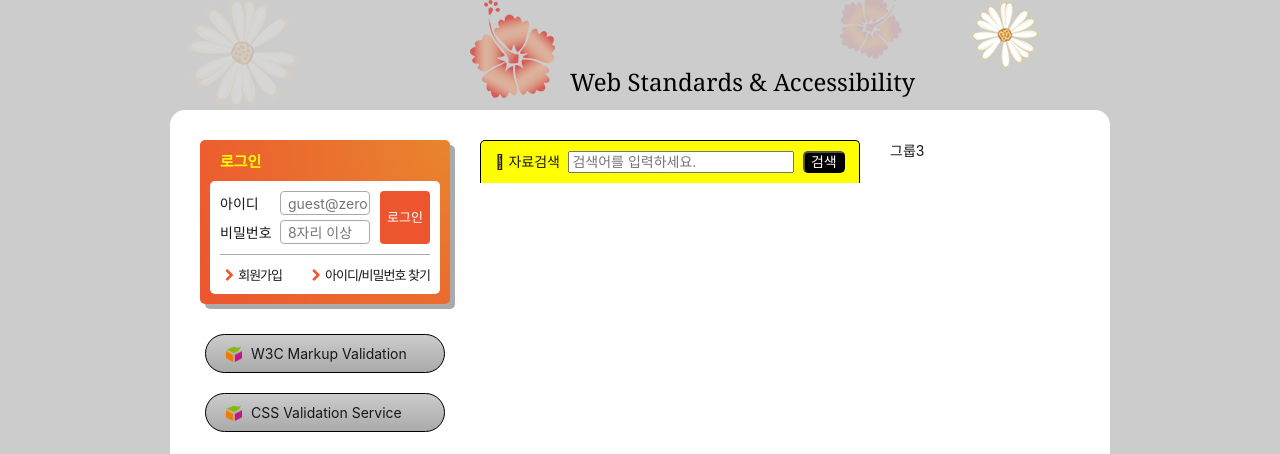
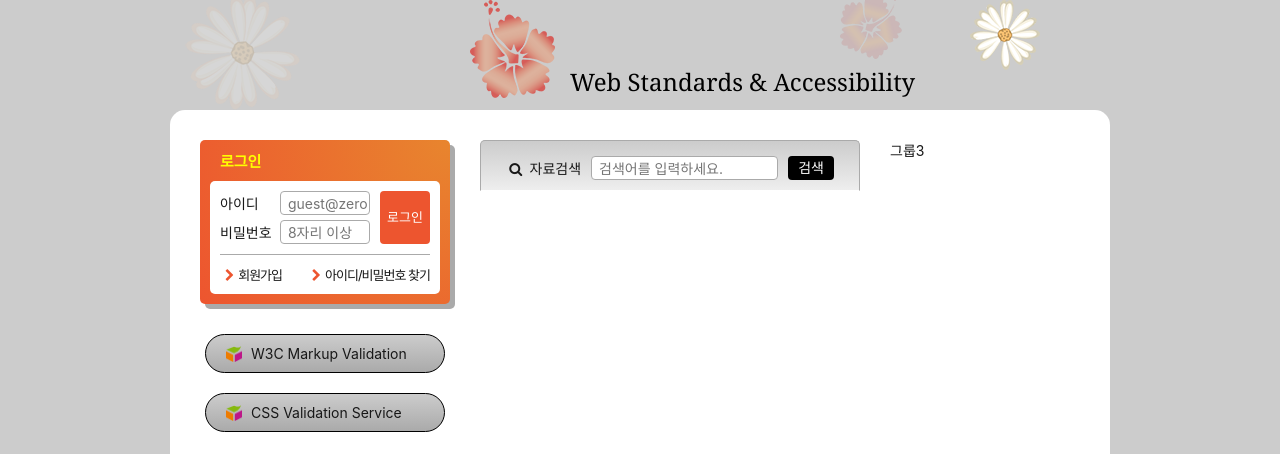
Before and after one commit to kjm541006/zeroConnecTo, a website: page HTML5/index.html in a window 1280 px wide. Shown: the part 139-593 px from the top of the page. Drawn offline with Linux system fonts and the light colour scheme; a web font is replaced by a local one.

Commit message:
검색 폼 마크업 및 디자인 완성

```diff
--- a/HTML5/css/index.css
+++ b/HTML5/css/index.css
@@ -441,26 +441,41 @@ body {
 
 /* 검색 폼 */
 .search-form {
-  background: yellow;
+  background: #ccc linear-gradient(to bottom, #ccc, #eee);
+  border: 1px solid #aaa;
   border-radius: 5px 5px 0 0;
-  border: 1px solid #000;
-  border-bottom: none;
-  padding: 10px;
+  border-bottom-color: #fff;
+  padding: 15px 25px 10px;
 }
 
-.search-form-search {
+.search-form fieldset {
   display: flex;
-  justify-content: space-around;
+  flex-flow: row nowrap;
+  align-items: center;
 }
 
-.search-form-searching::before {
-  content: "\e802";
+.search-form label,
+.search-button {
+  white-space: nowrap;
+}
+
+.search-form input {
+  border: 1px solid #aaa;
+  height: 24px;
+  border-radius: 4px;
+  padding: 2px 2px 2px 0.5em;
+  flex-grow: 1;
+  width: 100%;
+  margin: 0 10px;
 }
 
 .search-button {
   background: #000;
   color: #fff;
-  border-radius: 5px;
+  padding: 2px 10px;
+  height: 24px;
+  border: 0;
+  border-radius: 4px;
 }
 
 /* 슬로건 */
--- a/HTML5/index.html
+++ b/HTML5/index.html
@@ -216,11 +216,12 @@
       <div class="group group2">
         <h2 class="sr-only">검색</h2>
         <form method="POST" action="https://formspree.io/f/xgedjbjn" class="search-form">
-          <div class="search-form-search">
-            <label for="search" class="search-form-searching"> 자료검색 </label>
-            <input type="text" id="search" required="required" placeholder="검색어를 입력하세요." />
+          <fieldset>
+            <legend>검색 폼</legend>
+            <label for="search"> <i class="icon-search" aria-hidden="true"></i> 자료검색 </label>
+            <input type="search" id="search" name="search" required="required" placeholder="검색어를 입력하세요." />
             <button type="submit" class="search-button">검색</button>
-          </div>
+          </fieldset>
         </form>
       </div>
       <div class="group group3">그룹3</div>
```
